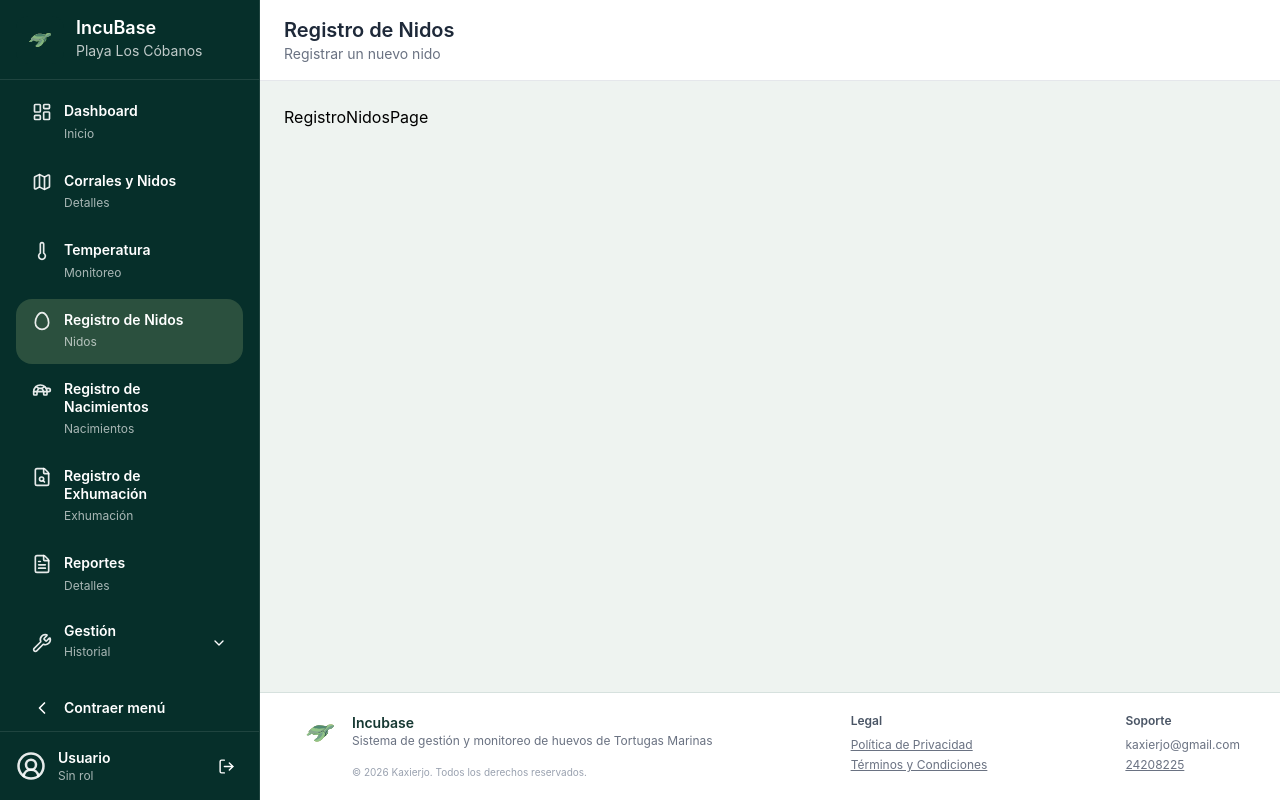
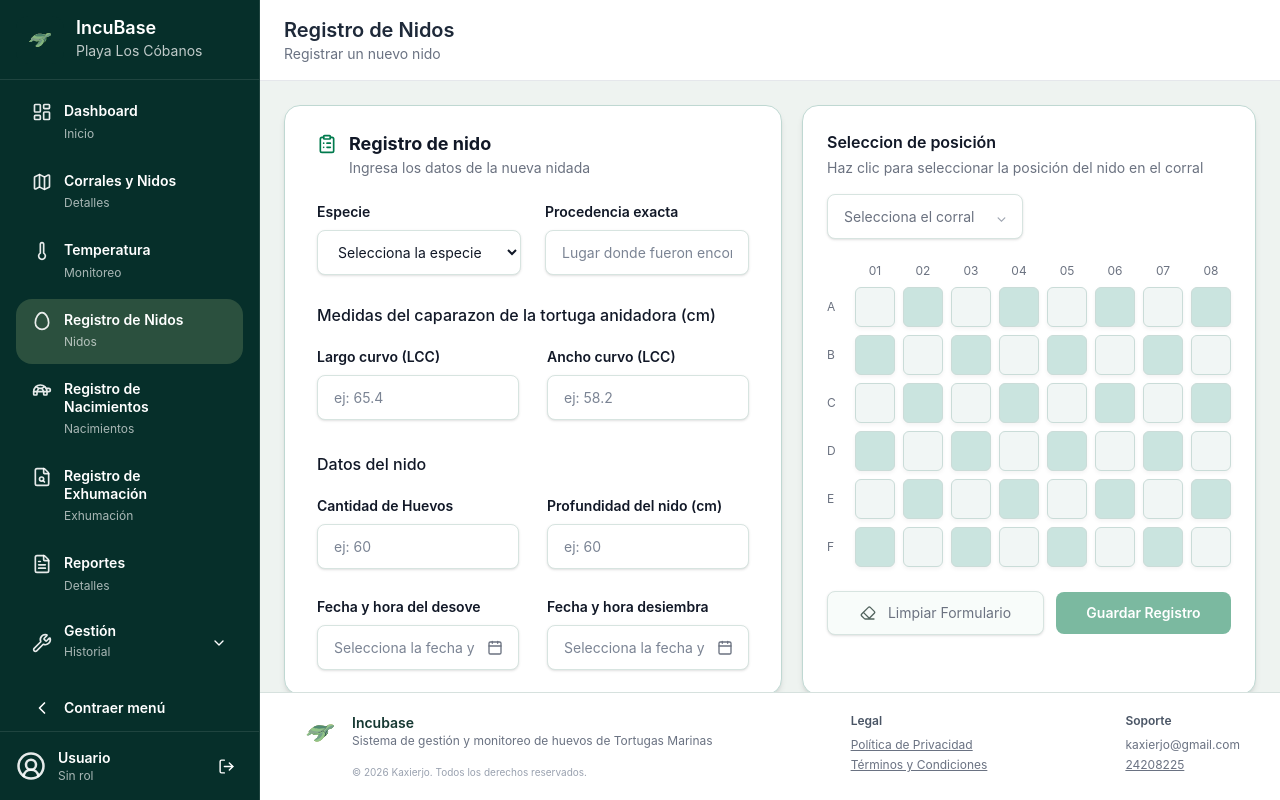
Before and after one commit to KarlaPocasangre/IncuBase, a React (Vite) app in the folder client/: page /registro-nidos in a window 1280 px wide. Built offline with nearby package versions, Linux system fonts and the light colour scheme; sample sign-in values are in the browser's storage.

Commit message:
feat(client): implementar pantalla de registro de nidos con grid y componentes reutilizables

```diff
--- /dev/null
+++ b/client/src/components/common/ClearButton.jsx
@@ -0,0 +1,18 @@
+import { Eraser } from "lucide-react";
+
+export default function ClearButton({
+  children = "Limpiar Formulario",
+  onClick,
+  className = "",
+}) {
+  return (
+    <button
+      type="button"
+      onClick={onClick}
+      className={`inline-flex h-[44px] items-center justify-center gap-3 rounded-lg border border-[#D7E4E0] bg-[#F8FCFA] px-5 text-sm text-[#6B7280] shadow-sm transition hover:bg-[#EEF7F4] hover:text-[#52645E] ${className}`}
+    >
+      <Eraser className="h-4 w-4 text-[#52645E]" />
+      {children}
+    </button>
+  );
+}
--- /dev/null
+++ b/client/src/components/corral/CorralGrid.jsx
@@ -0,0 +1,72 @@
+import { useState } from "react";
+
+const filas = ["A", "B", "C", "D", "E", "F"];
+const columnas = [1, 2, 3, 4, 5, 6, 7, 8];
+
+export default function CorralGrid({ onSelect }) {
+  const [selected, setSelected] = useState(null);
+
+  const handleClick = (fila, col) => {
+    const celda = { fila, col };
+    setSelected(celda);
+
+    if (onSelect) onSelect(celda);
+  };
+
+  return (
+    <div className="flex justify-center">
+      <div className="space-y-2">
+        {/* HEADER COLUMNAS */}
+        <div className="grid grid-cols-[20px_repeat(8,40px)] gap-2 text-xs text-[#6B7280]">
+          <div></div>
+          {columnas.map((col) => (
+            <div key={col} className="text-center">
+              {String(col).padStart(2, "0")}
+            </div>
+          ))}
+        </div>
+
+        {/* GRID */}
+        {filas.map((fila, filaIndex) => (
+          <div
+            key={fila}
+            className="grid grid-cols-[20px_repeat(8,40px)] items-center gap-2"
+          >
+            {/* letra fila */}
+            <span className="text-xs text-[#6B7280]">{fila}</span>
+
+            {columnas.map((col, colIndex) => {
+              const esClaro = (filaIndex + colIndex) % 2 === 0;
+
+              const isSelected =
+                selected?.fila === fila && selected?.col === col;
+
+              return (
+                <button
+                  key={col}
+                  onClick={() => handleClick(fila, col)}
+                  className={`
+                    h-10 w-10 rounded-md border transition
+                    shadow-[0_2px_4px_rgba(0,0,0,0.05)]
+
+                    ${
+                      esClaro
+                        ? "bg-[#F1F6F5] border-[#CADCD8]"
+                        : "bg-[#CAE4DF] border-[#CADCD8]"
+                    }
+
+                    ${
+                      isSelected
+                        ? "ring-2 ring-[#007A4D] scale-105"
+                        : "hover:bg-[#BFD8D2] hover:scale-105"
+                    }
+                  `}
+                />
+              );
+            })}
+          </div>
+        ))}
+      </div>
+    </div>
+  );
+}
--- a/client/src/components/management/ManagementFilters.jsx
+++ b/client/src/components/management/ManagementFilters.jsx
@@ -1,5 +1,5 @@
-// ManagementFilters.jsx
-import { CalendarDays, RotateCcw, Search } from "lucide-react";
+import { CalendarDays, Search } from "lucide-react";
+import ClearButton from "../common/ClearButton";
 
 function ManagementFilters({ placeholder, filters }) {
   return (
@@ -19,6 +19,7 @@ function ManagementFilters({ placeholder, filters }) {
           index === 0 ? (
             <button
               key={filter}
+              type="button"
               className="flex h-12 items-center justify-between rounded-xl border border-[#D8E5DF] bg-white px-4 text-sm text-gray-700"
             >
               {filter}
@@ -35,10 +36,13 @@ function ManagementFilters({ placeholder, filters }) {
         )}
       </div>
 
-      <button className="mb-6 flex items-center gap-2 rounded-xl border border-[#D8E5DF] bg-[#F8FBFA] px-4 py-3 text-sm text-gray-500">
-        <RotateCcw className="h-4 w-4" />
+      {/* 🔥 BOTÓN REUTILIZABLE */}
+      <ClearButton
+        className="mb-6"
+        onClick={() => console.log("Limpiar filtros")}
+      >
         Limpiar Filtros
-      </button>
+      </ClearButton>
     </>
   );
 }
--- /dev/null
+++ b/client/src/components/nidos/ProtocoloCorral.jsx
@@ -0,0 +1,29 @@
+export default function ProtocoloCorral() {
+  return (
+    <div className="rounded-2xl border border-[#BFD8D2] bg-[#EAF3F0] px-6 py-5">
+      <h3 className="text-sm font-semibold text-[#111827]">
+        Protocolo de llenado del corral
+      </h3>
+
+      <div className="mt-4 flex flex-col gap-4 md:flex-row md:justify-between">
+        <div className="flex items-start gap-3">
+          <div className="h-6 w-6 rounded bg-white border border-[#D7E4E0]" />
+          <p className="text-sm text-[#374151]">
+            <span className="font-semibold text-[#007A4D]">Primero:</span> Se
+            llenan todas las casillas claras siguiendo el patrón alterno desde
+            la esquina opuesta a la puerta
+          </p>
+        </div>
+
+        <div className="flex items-start gap-3">
+          <div className="h-6 w-6 rounded bg-[#BFD8D2]" />
+          <p className="text-sm text-[#374151]">
+            <span className="font-semibold text-[#007A4D]">Luego:</span> Una vez
+            completadas las claras, se continúa con las casillas oscuras
+            alternas
+          </p>
+        </div>
+      </div>
+    </div>
+  );
+}
--- /dev/null
+++ b/client/src/components/nidos/RegistroNidoForm.jsx
@@ -0,0 +1,94 @@
+import { Calendar, ClipboardList } from "lucide-react";
+
+const inputClass =
+  "h-[45px] w-full rounded-lg border border-[#D7E4E0] bg-white px-4 text-sm text-[#111827] shadow-sm outline-none placeholder:text-[#7B8494] transition focus:border-[#7BB9A0] focus:ring-4 focus:ring-[#7BB9A0]/20";
+
+export default function RegistroNidoForm() {
+  return (
+    <div className="rounded-2xl border border-[#BFD8D2] bg-white px-8 py-6 shadow-md">
+      <div className="mb-6 flex items-start gap-3">
+        <ClipboardList className="mt-1 h-5 w-5 text-[#007A4D]" />
+        <div>
+          <h2 className="text-lg font-bold text-[#111827]">Registro de nido</h2>
+          <p className="text-sm text-[#6B7280]">
+            Ingresa los datos de la nueva nidada
+          </p>
+        </div>
+      </div>
+
+      <div className="grid grid-cols-1 gap-6 md:grid-cols-2">
+        <Field label="Especie">
+          <select className={inputClass}>
+            <option>Selecciona la especie</option>
+          </select>
+        </Field>
+
+        <Field label="Procedencia exacta">
+          <input
+            className={inputClass}
+            placeholder="Lugar donde fueron encontrados los huevos"
+          />
+        </Field>
+      </div>
+
+      <h3 className="mt-7 text-base font-medium text-[#111827]">
+        Medidas del caparazon de la tortuga anidadora (cm)
+      </h3>
+
+      <div className="mt-5 grid grid-cols-1 gap-7 md:grid-cols-2">
+        <Field label="Largo curvo (LCC)">
+          <input className={inputClass} placeholder="ej: 65.4" />
+        </Field>
+
+        <Field label="Ancho curvo (LCC)">
+          <input className={inputClass} placeholder="ej: 58.2" />
+        </Field>
+      </div>
+
+      <h3 className="mt-8 text-base font-medium text-[#111827]">
+        Datos del nido
+      </h3>
+
+      <div className="mt-5 grid grid-cols-1 gap-7 md:grid-cols-2">
+        <Field label="Cantidad de Huevos">
+          <input className={inputClass} placeholder="ej: 60" />
+        </Field>
+
+        <Field label="Profundidad del nido (cm)">
+          <input className={inputClass} placeholder="ej: 60" />
+        </Field>
+
+        <Field label="Fecha y hora del desove">
+          <div className="relative">
+            <input
+              className={`${inputClass} pr-10`}
+              placeholder="Selecciona la fecha y la hora"
+            />
+            <Calendar className="absolute right-4 top-1/2 h-4 w-4 -translate-y-1/2 text-[#6B7280]" />
+          </div>
+        </Field>
+
+        <Field label="Fecha y hora desiembra">
+          <div className="relative">
+            <input
+              className={`${inputClass} pr-10`}
+              placeholder="Selecciona la fecha y la hora"
+            />
+            <Calendar className="absolute right-4 top-1/2 h-4 w-4 -translate-y-1/2 text-[#6B7280]" />
+          </div>
+        </Field>
+      </div>
+    </div>
+  );
+}
+
+function Field({ label, children }) {
+  return (
+    <label className="block">
+      <span className="mb-2 block text-sm font-semibold text-[#111827]">
+        {label}
+      </span>
+      {children}
+    </label>
+  );
+}
--- /dev/null
+++ b/client/src/components/nidos/SeleccionPosicionCard.jsx
@@ -0,0 +1,57 @@
+import ClearButton from "../common/ClearButton";
+import CorralGrid from "../corral/CorralGrid";
+
+export default function SeleccionPosicionCard() {
+  const handleSelect = (celda) => {
+    console.log("Seleccionado:", celda);
+  };
+
+  return (
+    <div className="rounded-2xl border border-[#BFD8D2] bg-white px-6 py-6 shadow-md">
+      {/* TITULO */}
+      <h3 className="text-base font-semibold text-[#111827]">
+        Seleccion de posición
+      </h3>
+
+      <p className="mt-1 text-sm text-[#6B7280]">
+        Haz clic para seleccionar la posición del nido en el corral
+      </p>
+
+      {/* SELECT CORREGIDO */}
+      <div className="relative mt-4 w-[196px]">
+        <select
+          className="h-[45px] w-full appearance-none rounded-lg border border-[#D7E4E0] bg-white px-4 pr-10 text-sm text-[#6B7280] shadow-sm outline-none transition focus:border-[#7BB9A0] focus:ring-4 focus:ring-[#7BB9A0]/20"
+          defaultValue=""
+        >
+          <option value="" disabled>
+            Selecciona el corral
+          </option>
+          <option value="BCU67-8C">Corral BCU67-8C</option>
+          <option value="BCU67-9D">Corral BCU67-9D</option>
+        </select>
+
+        {/* ICONO */}
+        <span className="pointer-events-none absolute right-4 top-1/2 -translate-y-1/2 text-[#9CA3AF] text-sm">
+          ⌄
+        </span>
+      </div>
+
+      {/* GRID */}
+      <div className="mt-6">
+        <CorralGrid onSelect={handleSelect} />
+      </div>
+
+      {/* BOTONES */}
+      <div className="mt-6 flex items-center justify-between gap-3">
+        <ClearButton
+          className="flex-1"
+          onClick={() => console.log("Limpiar formulario")}
+        />
+
+        <button className="h-[42px] flex-1 rounded-lg bg-[#7BB9A0] text-sm font-semibold text-white transition hover:bg-[#6AA892]">
+          Guardar Registro
+        </button>
+      </div>
+    </div>
+  );
+}
--- a/client/src/pages/registro/nidos/RegistroNidosPage.jsx
+++ b/client/src/pages/registro/nidos/RegistroNidosPage.jsx
@@ -1,5 +1,16 @@
- function RegistroNidosPage() {
-  return <h1>RegistroNidosPage</h1>;
+import RegistroNidoForm from "../../../components/nidos/RegistroNidoForm";
+import SeleccionPosicionCard from "../../../components/nidos/SeleccionPosicionCard";
+import ProtocoloCorral from "../../../components/nidos/ProtocoloCorral";
+
+export default function RegistroNidosPage() {
+  return (
+    <section className="space-y-4">
+      <div className="grid grid-cols-1 gap-5 xl:grid-cols-[1.35fr_1fr]">
+        <RegistroNidoForm />
+        <SeleccionPosicionCard />
+      </div>
+
+      <ProtocoloCorral />
+    </section>
+  );
 }
-
-export default RegistroNidosPage;
```
Also changed, not shown: client/src/assets/brush-cleaning.svg (added).
